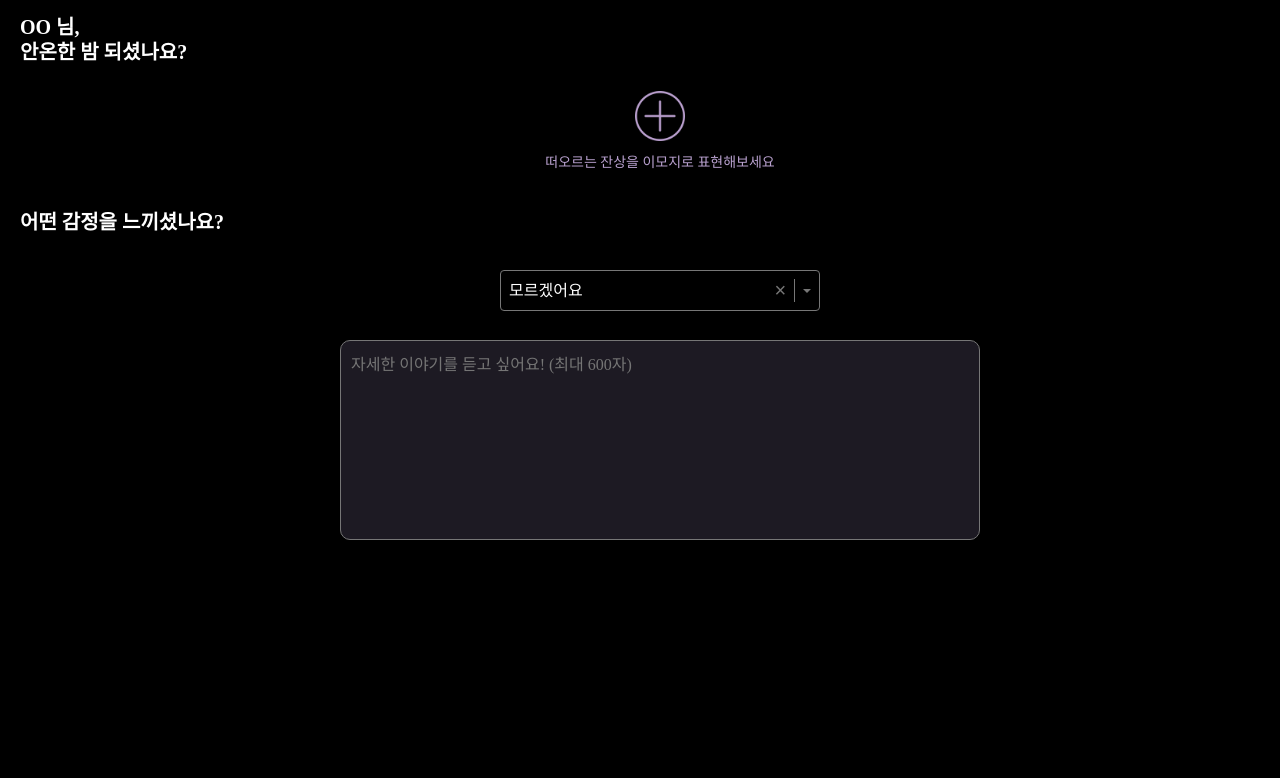
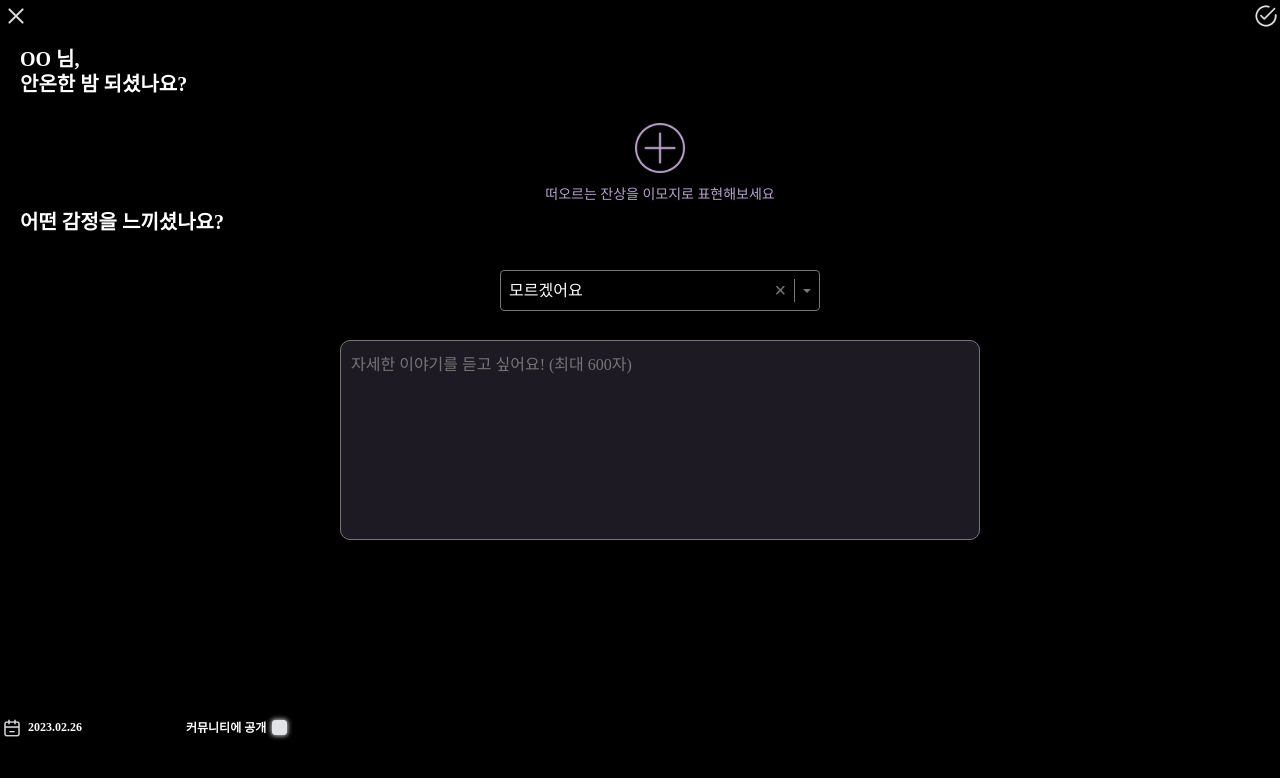
Before and after one commit to TEAM-DREAMCATCHER/DREAMCATCHER_Front-End, a React (Vite) app: page /recording in a window 1280 px wide. Shown: the top 778 px of the page. Built offline with nearby package versions, Linux system fonts and the light colour scheme.

Commit message:
feat: recording page 컴포넌트에 header, footer 추가

```diff
--- a/src/components/record/footer/style.ts
+++ b/src/components/record/footer/style.ts
@@ -10,6 +10,8 @@ export const Footer = styled.footer`
     display: flex;
     justify-content: space-between;
     align-items: center;
+    position: absolute;
+    top: 700px;
 `
 
 export const Date = styled.div`
--- a/src/pages/recording/index.tsx
+++ b/src/pages/recording/index.tsx
@@ -1,11 +1,15 @@
 import React from 'react'
 import RecordLayout from '../../components/recordLayout/index'
+import RecordHeader from '../../components/record/header'
+import RecordFooter from '../../components/record/footer'
 import { StyledRecord } from './style'
 
 function Recording() {
     return (
         <StyledRecord>
+            <RecordHeader />
             <RecordLayout />
+            <RecordFooter />
         </StyledRecord>
     )
 }
--- a/src/pages/recording/style.ts
+++ b/src/pages/recording/style.ts
@@ -3,7 +3,7 @@ import styled from 'styled-components'
 export const StyledRecord = styled.div`
     background-color: black;
     color: white;
-    display: flex;
-    justify-content: center;
+    /* display: flex; */
+    /* justify-content: center; */
     height: 120vh;
 `
```
